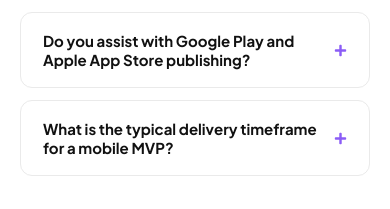
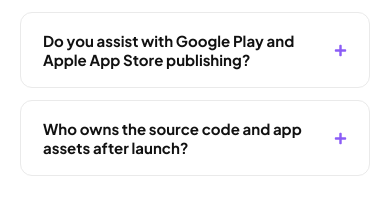
Before and after one commit to Abhishek-1273/Velta-Full-Project, a React (Vite) app in the folder frontend/: page /services/mobile-app-development#apps-showcase in a window 390 px wide. Shown: the part 5135-5344 px from the top of the page. Built offline with nearby package versions, Linux system fonts and the light colour scheme; no server answers.

Commit message:
chore: replace delivery timeframe FAQ with source code ownership FAQ in mobile app page

```diff
--- a/frontend/src/pages/MobileAppDevelopment/MobileAppDevelopment.jsx
+++ b/frontend/src/pages/MobileAppDevelopment/MobileAppDevelopment.jsx
@@ -45,13 +45,12 @@
     a: "Yes. We handle end-to-end store compliance, bundle generation, screenshot packaging, privacy policy drafting, and review submissions under your own developer accounts."
   },
   {
-    q: "What is the typical delivery timeframe for a mobile MVP?",
-    a: "A focused cross-platform MVP (such as an internal field agent app or lead-tracking mobile suite) typically takes 3 to 6 weeks from architecture sign-off to test build."
+    q: "Who owns the source code and app assets after launch?",
+    a: "You retain 100% complete ownership of the source code, design assets, and intellectual property. Once development is completed, we hand over the full Git repository, build files, and credentials with zero vendor lock-in."
   }
 ]
 
 export default function MobileAppDevelopment() {
-  const [currency, setCurrency] = useState('INR')
   const [activeFaq, setActiveFaq] = useState(null)
   const [activeAppTab, setActiveAppTab] = useState('whatsflow') // 'whatsflow' | 'docket14' | 'memine'
 
```
